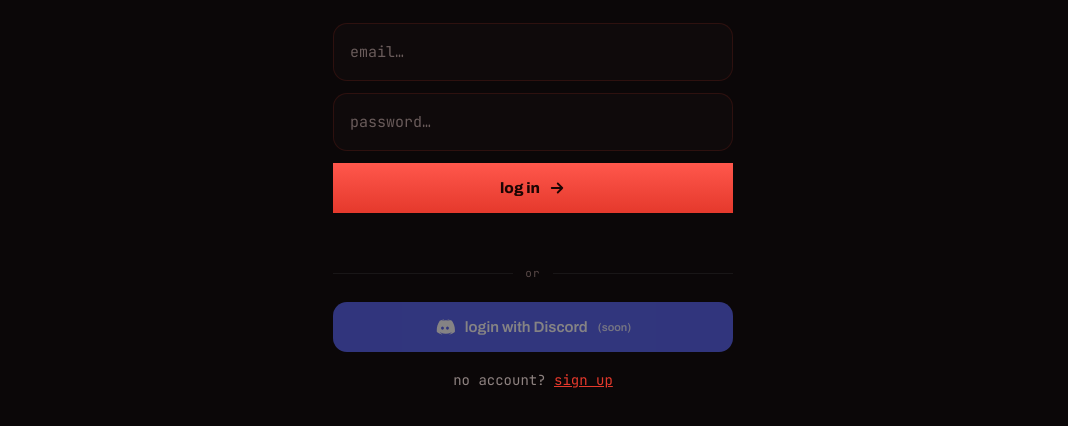
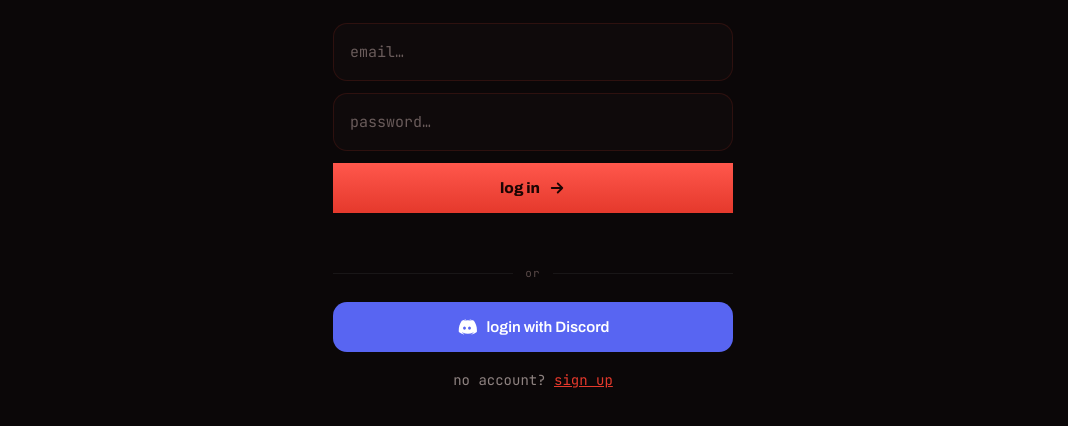
Before and after one commit to Ahmednadeem666/exposure-club-downloader, a website: page index.html in a window 1280 px wide. Shown: the part 322-748 px from the top of the page, without its empty margins (107-1175 px from the left). Drawn offline with Linux system fonts and the light colour scheme; a script that the page names is missing.

Commit message:
Update index.html

```diff
--- a/index.html
+++ b/index.html
@@ -222,9 +222,9 @@
         <div class="err" id="auth-err" role="alert"></div>
       </form>
       <div class="divider">or</div>
-      <button class="discord soon" id="discord-btn" title="coming soon">
+      <button class="discord" id="discord-btn" type="button">
         <svg viewBox="0 0 24 24" fill="currentColor"><path d="M20.3 4.4A19.8 19.8 0 0 0 15.4 3l-.2.5c1.7.4 2.5.9 3.4 1.6a13 13 0 0 0-11.2 0C8.3 4.4 9.1 3.9 10.8 3.5L10.6 3A19.8 19.8 0 0 0 5.7 4.4C2.6 9 1.8 13.5 2.2 17.9A19.9 19.9 0 0 0 8.3 21l.4-.6c-1-.3-1.9-.8-2.7-1.4l.6-.4a14.2 14.2 0 0 0 12.8 0l.6.4c-.8.6-1.7 1-2.7 1.4l.4.6a19.9 19.9 0 0 0 6.1-3.1c.5-5.2-.8-9.6-3.5-13.5ZM9 15.3c-1 0-1.7-.9-1.7-2s.8-2 1.7-2 1.7.9 1.7 2-.8 2-1.7 2Zm6 0c-1 0-1.7-.9-1.7-2s.8-2 1.7-2 1.7.9 1.7 2-.8 2-1.7 2Z"/></svg>
-        login with Discord <em style="font-style:normal;font-size:11px;opacity:.8">(soon)</em>
+        login with Discord
       </button>
       <p class="auth-swap" id="auth-swap-line">no account? <button type="button" id="swap">sign up</button></p>
     </div>
```
